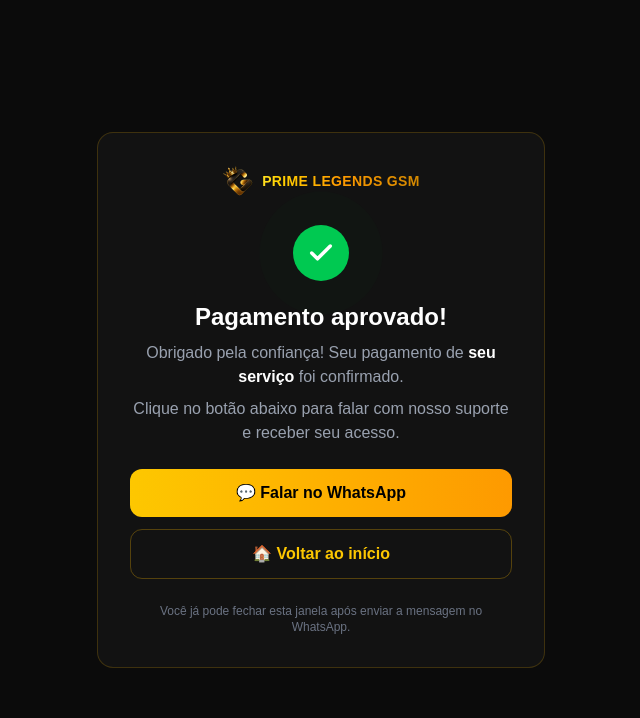
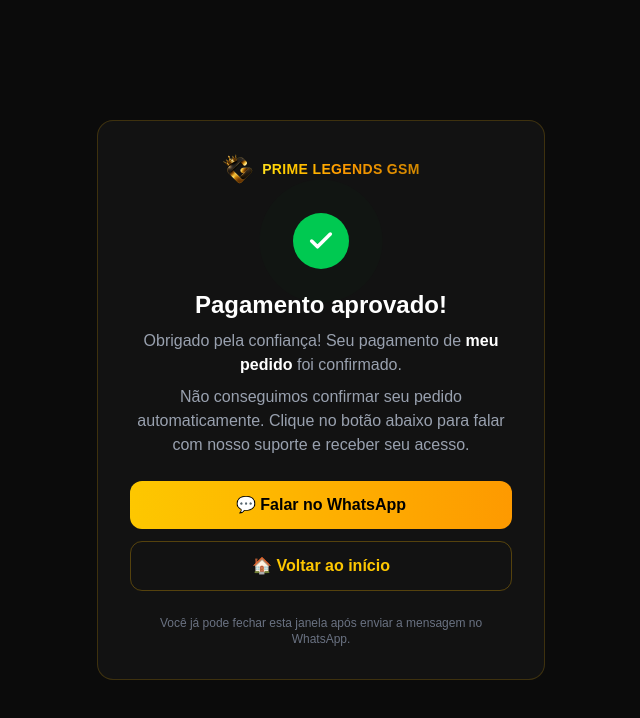
Before and after one commit to primelegendstech/prime-legends, a Next.js app: page /sucesso in a window 1280 px wide. Shown: the top 718 px of the page, without its empty margins (319-959 px from the left). Built offline with nearby package versions, Linux system fonts and the light colour scheme.

Commit message:
sucesso usa dados do servidor em vez da url, mensagem whatsapp personalizada

```diff
--- a/app/api/entregar/route.ts
+++ b/app/api/entregar/route.ts
@@ -37,22 +37,28 @@ export async function POST(request: NextRequest) {
       .maybeSingle();
 
     if (pedidoExistente) {
+      const servico = {
+        ferramenta: pedidoExistente.ferramenta,
+        duracao: pedidoExistente.duracao,
+        preco: pedidoExistente.preco,
+      };
+
       if (!pedidoExistente.reference_id) {
         return NextResponse.json({
           erro: "gsmcheap_falhou",
           manual: true,
           mensagem: pedidoExistente.dados?.mensagem ?? "Pedido pendente de liberação manual",
+          servico,
         });
       }
       const resultado = await chamarGsmCheap("getimeiorderbulk", {
         "1": { ID: pedidoExistente.reference_id },
       });
-      return NextResponse.json({ sucesso: true, dados: resultado?.["1"] ?? resultado });
+      return NextResponse.json({ sucesso: true, dados: resultado?.["1"] ?? resultado, servico });
     }
 
     // 2. Confirma no Mercado Pago que o pagamento foi realmente aprovado,
     // e pega o external_reference que o PRÓPRIO Mercado Pago guardou
-    // (nunca confiamos em ferramenta/duracao vindos do navegador aqui)
     const pagamentoResp = await fetch(`https://api.mercadopago.com/v1/payments/${paymentId}`, {
       headers: { Authorization: `Bearer ${process.env.MERCADOPAGO_ACCESS_TOKEN}` },
     });
@@ -90,18 +96,19 @@ export async function POST(request: NextRequest) {
       return NextResponse.json({ erro: "Valor pago não confere" }, { status: 400 });
     }
 
-    const { ferramenta, duracao } = checkout;
+    const { ferramenta, duracao, preco } = checkout;
+    const servico = { ferramenta, duracao, preco };
 
     // 4. Verifica se temos o serviço mapeado como automático
     const chave = `${ferramenta}|${duracao}`;
-    const servico = mapaServicos[chave];
-    if (!servico) {
-      return NextResponse.json({ manual: true });
+    const mapeado = mapaServicos[chave];
+    if (!mapeado) {
+      return NextResponse.json({ manual: true, servico });
     }
 
     // 5. Faz o pedido na GSM Cheap
     const pedido = await chamarGsmCheap("placebulkorder", {
-      "1": { ID: servico.serviceId, QNT: 1 },
+      "1": { ID: mapeado.serviceId, QNT: 1 },
     });
 
     // A GSM Cheap responde erros (ex: saldo insuficiente) DENTRO do bloco SUCCESS
@@ -117,13 +124,16 @@ export async function POST(request: NextRequest) {
       const { error: erroInsert } = await supabase.from("pedidos").insert({
         payment_id: paymentId,
         reference_id: null,
+        ferramenta,
+        duracao,
+        preco,
         dados: { status: "erro_gsmcheap", mensagem: mensagemErro, respostaCompleta: pedido },
       });
       if (erroInsert && erroInsert.code !== "23505") {
         console.error("[entregar] erro ao salvar pedido pendente:", erroInsert);
       }
 
-      return NextResponse.json({ erro: "gsmcheap_falhou", manual: true, mensagem: mensagemErro });
+      return NextResponse.json({ erro: "gsmcheap_falhou", manual: true, mensagem: mensagemErro, servico });
     }
 
     // 6. Consulta o resultado (instantâneo)
@@ -136,23 +146,25 @@ export async function POST(request: NextRequest) {
     const { error: erroInsertFinal } = await supabase.from("pedidos").insert({
       payment_id: paymentId,
       reference_id: referenceId,
+      ferramenta,
+      duracao,
+      preco,
       dados: dadosFinais,
     });
 
     if (erroInsertFinal) {
       if (erroInsertFinal.code === "23505") {
-        // Outra requisição já processou esse mesmo pagamento entre a checagem e agora
         const { data: jaExiste } = await supabase
           .from("pedidos")
           .select("*")
           .eq("payment_id", paymentId)
           .maybeSingle();
-        return NextResponse.json({ sucesso: true, dados: jaExiste?.dados ?? dadosFinais });
+        return NextResponse.json({ sucesso: true, dados: jaExiste?.dados ?? dadosFinais, servico });
       }
       console.error("[entregar] erro ao salvar pedido final:", erroInsertFinal);
     }
 
-    return NextResponse.json({ sucesso: true, dados: dadosFinais });
+    return NextResponse.json({ sucesso: true, dados: dadosFinais, servico });
   } catch (erro: any) {
     console.error("[entregar] Erro inesperado:", erro?.message, erro?.stack);
     return NextResponse.json(
--- a/app/sucesso/page.tsx
+++ b/app/sucesso/page.tsx
@@ -6,48 +6,56 @@ import Link from "next/link";
 
 function ConteudoSucesso() {
   const params = useSearchParams();
-  const servico = params.get("servico") || "seu serviço";
-  const valor = params.get("valor") || "";
-  const ferramenta = params.get("ferramenta") || "";
-  const duracao = params.get("duracao") || "";
   const paymentId = params.get("payment_id") || params.get("collection_id") || "";
 
   const [status, setStatus] = useState<"carregando" | "automatico" | "manual" | "erro">("carregando");
   const [credenciais, setCredenciais] = useState<any>(null);
+  const [servico, setServico] = useState<{ ferramenta?: string; duracao?: string; preco?: number } | null>(
+    null
+  );
+  const [mensagemErro, setMensagemErro] = useState<string>("");
 
   useEffect(() => {
     async function entregar() {
-      if (!paymentId || !ferramenta || !duracao) {
-        setStatus("manual");
+      if (!paymentId) {
+        setStatus("erro");
         return;
       }
       try {
         const resposta = await fetch("/api/entregar", {
           method: "POST",
           headers: { "Content-Type": "application/json" },
-          body: JSON.stringify({ paymentId, ferramenta, duracao }),
+          body: JSON.stringify({ paymentId }),
         });
         const dados = await resposta.json();
 
-        if (dados.manual) {
-          setStatus("manual");
-        } else if (dados.sucesso) {
+        if (dados.servico) setServico(dados.servico);
+
+        if (dados.sucesso) {
           setCredenciais(dados.dados);
           setStatus("automatico");
+        } else if (dados.manual) {
+          setMensagemErro(dados.mensagem || "");
+          setStatus("manual");
         } else {
-          setStatus("manual");
+          setStatus("erro");
         }
       } catch {
-        setStatus("manual");
+        setStatus("erro");
       }
     }
     entregar();
-  }, [paymentId, ferramenta, duracao]);
+  }, [paymentId]);
 
   const numeroWhatsApp = "5581995716227";
-  const mensagem = `Olá! Acabei de pagar o *${servico}*${
-    valor ? ` no valor de R$ ${valor}` : ""
-  }.${paymentId ? ` Número da operação: ${paymentId}.` : ""} Podem me enviar o acesso?`;
+  const nomeServico = servico?.ferramenta ? `${servico.ferramenta} - Aluguel ${servico.duracao}` : "meu pedido";
+
+  const mensagem =
+    status === "manual" && mensagemErro
+      ? `Olá! Paguei o *${nomeServico}* (pedido ${paymentId}), mas o sistema não conseguiu liberar automaticamente (motivo: ${mensagemErro}). Podem liberar meu acesso manualmente?`
+      : `Olá! Acabei de pagar o *${nomeServico}*${
+          servico?.preco ? ` no valor de R$ ${servico.preco}` : ""
+        }.${paymentId ? ` Número da operação: ${paymentId}.` : ""} Podem me enviar o acesso?`;
 
   const linkWhatsApp = `https://wa.me/${numeroWhatsApp}?text=${encodeURIComponent(mensagem)}`;
 
@@ -84,7 +92,7 @@ function ConteudoSucesso() {
         <h1 className="text-2xl font-bold mb-2">Pagamento aprovado!</h1>
         <p className="text-gray-400 mb-2">
           Obrigado pela confiança! Seu pagamento de{" "}
-          <span className="text-white font-semibold">{servico}</span> foi confirmado.
+          <span className="text-white font-semibold">{nomeServico}</span> foi confirmado.
         </p>
 
         {status === "carregando" && (
@@ -102,7 +110,15 @@ function ConteudoSucesso() {
 
         {status === "manual" && (
           <p className="text-gray-400 mb-6">
+            Seu pagamento foi aprovado, mas a liberação automática não está disponível no momento.
             Clique no botão abaixo para falar com nosso suporte e receber seu acesso.
+          </p>
+        )}
+
+        {status === "erro" && (
+          <p className="text-gray-400 mb-6">
+            Não conseguimos confirmar seu pedido automaticamente. Clique no botão abaixo para falar
+            com nosso suporte e receber seu acesso.
           </p>
         )}
 
```
